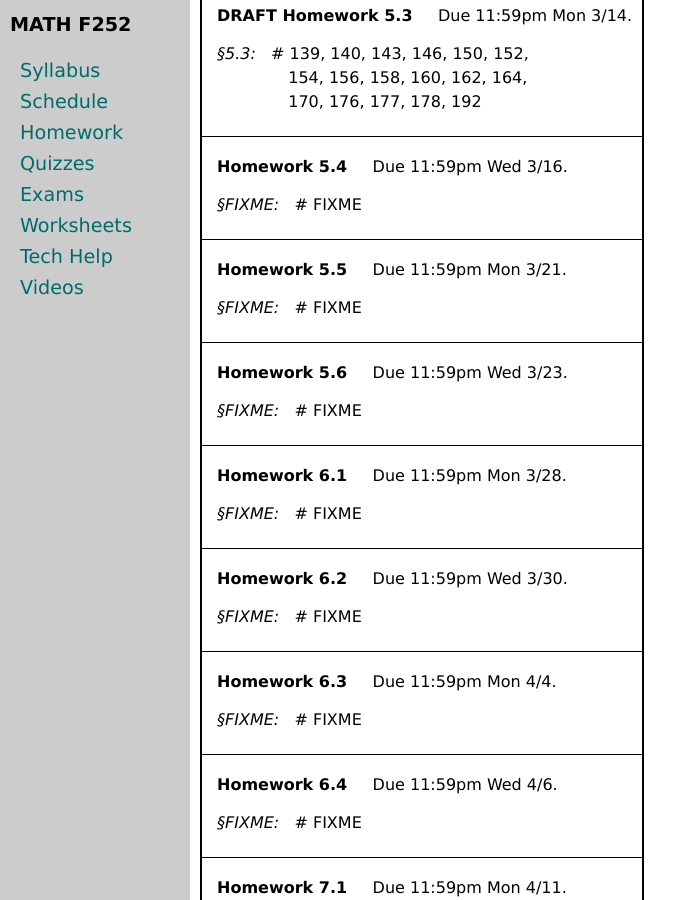
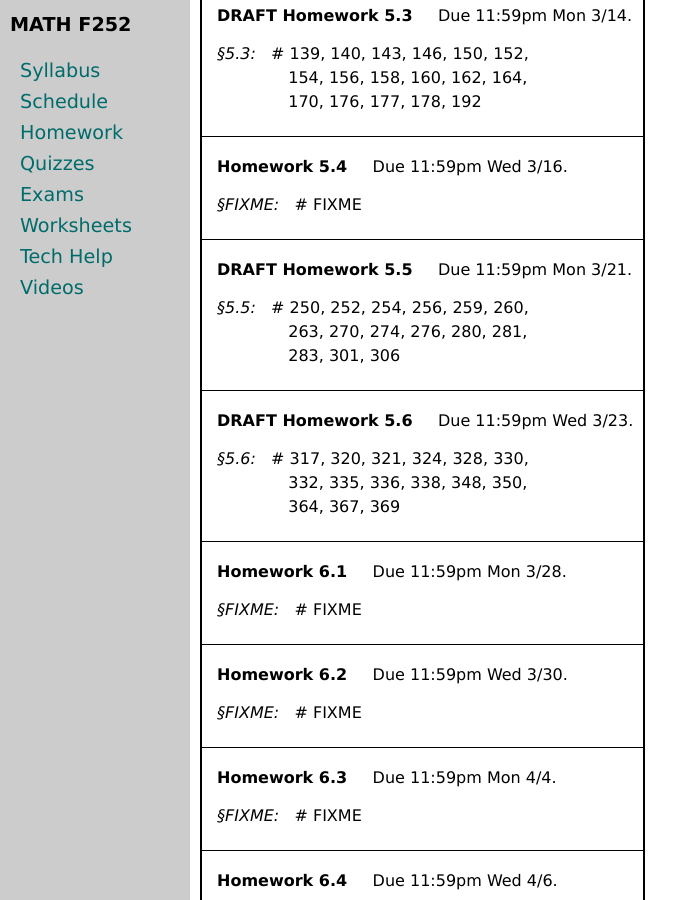
Before and after one commit to uaf-math/calc2, a Jekyll site: the page built from homework.md, in a window 1280 px wide and 900 px high, scrolled down 2899 px. Shown: the whole window, without its empty margins (0-697 px from the left). Built offline with Jekyll 4.4.1, drawn with Linux system fonts in a browser that asks for light colours.

Commit message:
Block of new draft homework ... section 5.4 will need work.

```diff
--- a/_data/homework.yml
+++ b/_data/homework.yml
@@ -125,16 +125,20 @@ homework:
   sections:
   - section: FIXME
     problems: FIXME
-- name: Homework 5.5
+- name: DRAFT Homework 5.5
   due: 11:59pm Mon 3/21
   sections:
-  - section: FIXME
-    problems: FIXME
-- name: Homework 5.6
+  - section: 5.5
+    problems: 250, 252, 254, 256, 259, 260,
+    cont: 263, 270, 274, 276, 280, 281,
+    contcont: 283, 301, 306
+- name: DRAFT Homework 5.6
   due: 11:59pm Wed 3/23
   sections:
-  - section: FIXME
-    problems: FIXME
+  - section: 5.6
+    problems: 317, 320, 321, 324, 328, 330,
+    cont: 332, 335, 336, 338, 348, 350,
+    contcont: 364, 367, 369
 - name: Homework 6.1
   due: 11:59pm Mon 3/28
   sections:
```
